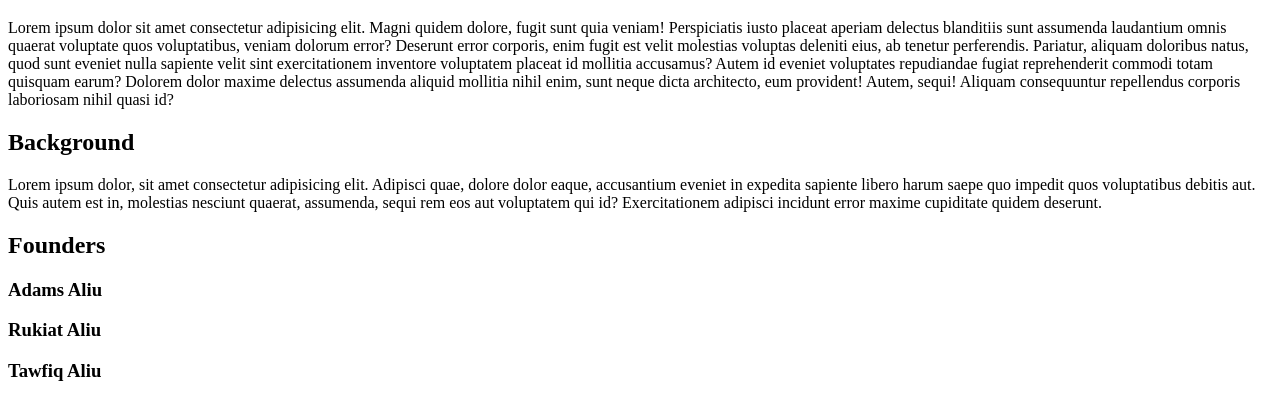
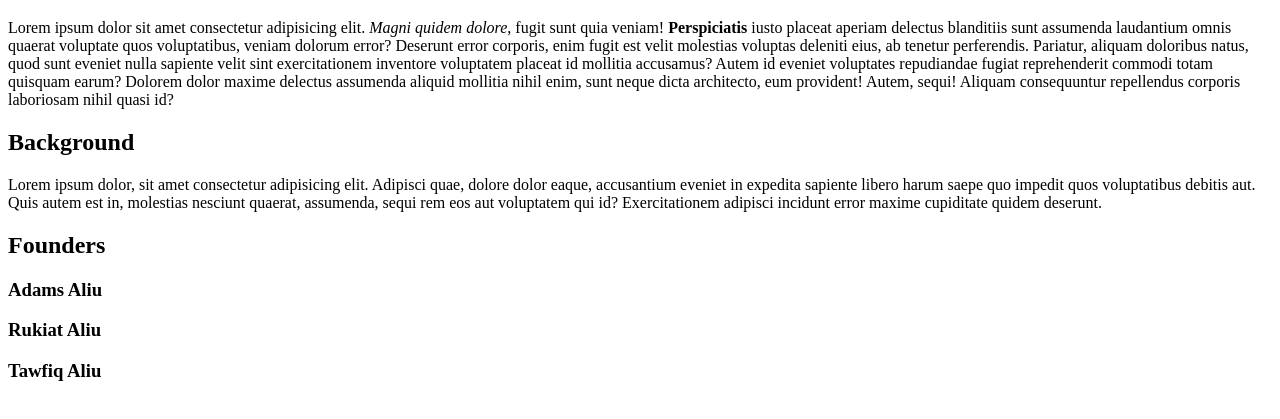
Before and after one commit to aa2858/justenoughhtml, a plain HTML site: page index.html in a window 1280 px wide. Shown: the part 61-480 px from the top of the page. Drawn offline with Linux system fonts and the light colour scheme.

Commit message:
more content

```diff
--- a/index.html
+++ b/index.html
@@ -9,7 +9,7 @@
 <body>
     <h1>The Learn Enough Story</h1>
     <p>
-        Lorem ipsum dolor sit amet consectetur adipisicing elit. Magni quidem dolore, fugit sunt quia veniam! Perspiciatis iusto placeat aperiam delectus blanditiis sunt assumenda laudantium omnis quaerat voluptate quos voluptatibus, veniam dolorum error? Deserunt error corporis, enim fugit est velit molestias voluptas deleniti eius, ab tenetur perferendis. Pariatur, aliquam doloribus natus, quod sunt eveniet nulla sapiente velit sint exercitationem inventore voluptatem placeat id mollitia accusamus? Autem id eveniet voluptates repudiandae fugiat reprehenderit commodi totam quisquam earum? Dolorem dolor maxime delectus assumenda aliquid mollitia nihil enim, sunt neque dicta architecto, eum provident! Autem, sequi! Aliquam consequuntur repellendus corporis laboriosam nihil quasi id?
+        Lorem ipsum dolor sit amet consectetur adipisicing elit. <em>Magni quidem dolore</em>, fugit sunt quia veniam! <strong>Perspiciatis</strong> iusto placeat aperiam delectus blanditiis sunt assumenda laudantium omnis quaerat voluptate quos voluptatibus, veniam dolorum error? Deserunt error corporis, enim fugit est velit molestias voluptas deleniti eius, ab tenetur perferendis. Pariatur, aliquam doloribus natus, quod sunt eveniet nulla sapiente velit sint exercitationem inventore voluptatem placeat id mollitia accusamus? Autem id eveniet voluptates repudiandae fugiat reprehenderit commodi totam quisquam earum? Dolorem dolor maxime delectus assumenda aliquid mollitia nihil enim, sunt neque dicta architecto, eum provident! Autem, sequi! Aliquam consequuntur repellendus corporis laboriosam nihil quasi id?
     </p>
     <h2>
         Background
```
